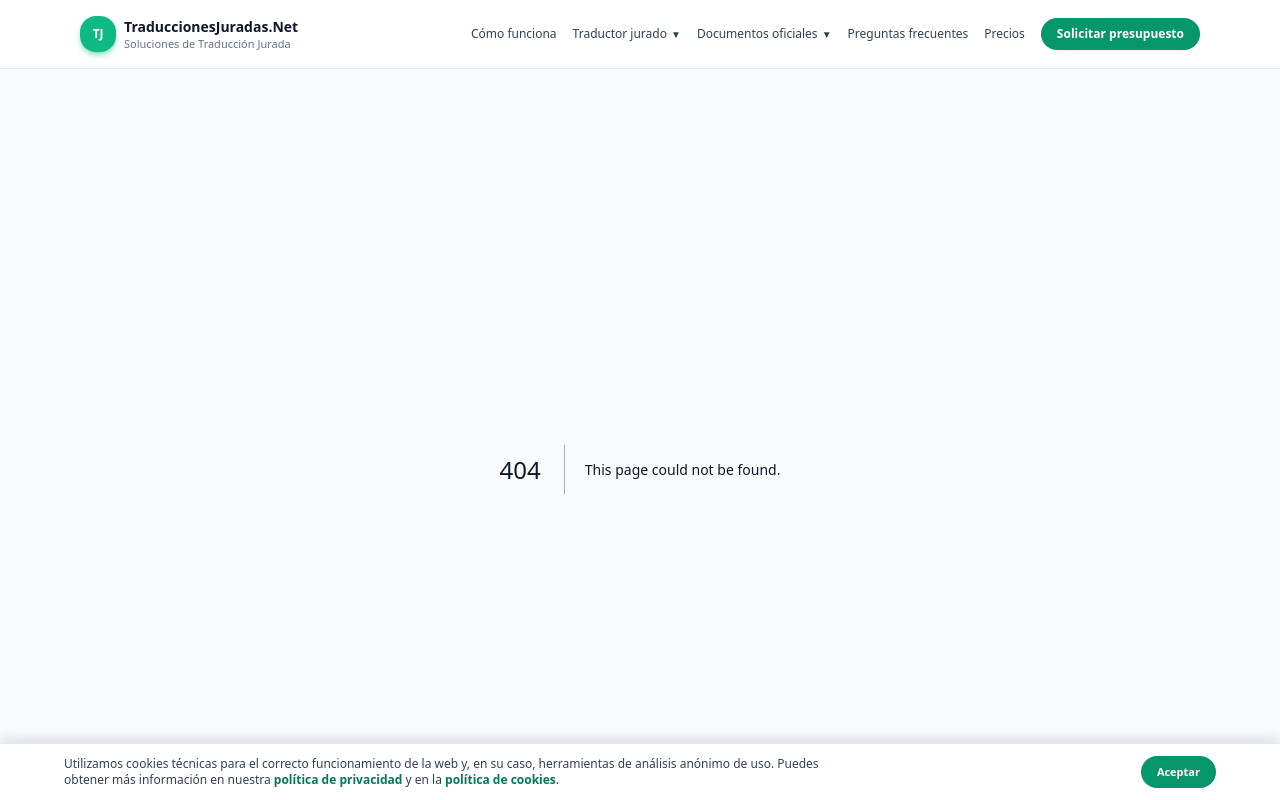
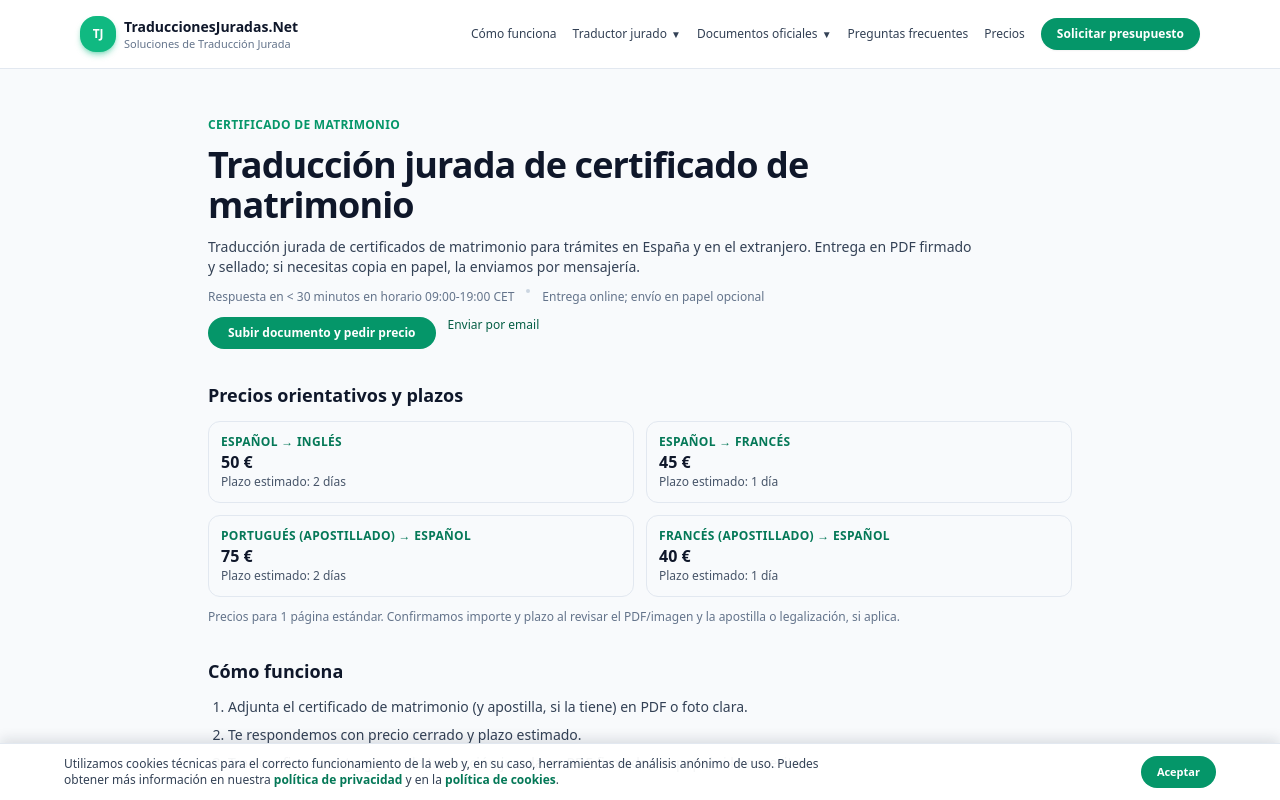
Before and after one commit to juanlatregua/traduccionesjuradas-next, a Next.js app: page /documentos-oficiales/certificado-de-matrimonio in a window 1280 px wide. Before the commit this address had no page. Shown: the top 800 px of the page. Built offline with nearby package versions, Linux system fonts and the light colour scheme.

Commit message:
Landing online con FAQ/breadcrumb y nueva página certificado de matrimonio

```diff
--- /dev/null
+++ b/app/documentos-oficiales/certificado-de-matrimonio/page.tsx
@@ -0,0 +1,107 @@
+import Link from "next/link";
+import type { Metadata } from "next";
+import { SchemaFAQ } from "@/components/SchemaFAQ";
+import { SchemaBreadcrumbs } from "@/components/SchemaBreadcrumbs";
+
+export const metadata: Metadata = {
+  title: "Traducción jurada de certificado de matrimonio | Precio y plazos",
+  description:
+    "Traducción jurada de certificados de matrimonio con entrega en PDF firmado. Precios orientativos y plazos rápidos según idioma. Apostilla incluida si aplica.",
+};
+
+export default function CertificadoMatrimonioPage() {
+  return (
+    <main className="mx-auto max-w-4xl px-4 py-10 lg:py-12 text-sm text-slate-700">
+      <SchemaBreadcrumbs
+        items={[
+          { name: "Inicio", url: "https://traduccionesjuradas.net/" },
+          { name: "Documentos oficiales", url: "https://traduccionesjuradas.net/documentos-oficiales" },
+          { name: "Certificado de matrimonio", url: "https://traduccionesjuradas.net/documentos-oficiales/certificado-de-matrimonio" },
+        ]}
+      />
+      <SchemaFAQ
+        items={[
+          {
+            question: "¿Debo traducir también la apostilla?",
+            answer: "Sí, si el certificado lleva Apostilla de La Haya, debe traducirse junto con el certificado.",
+          },
+          {
+            question: "¿Sirve la traducción jurada en PDF?",
+            answer: "Normalmente sí; si el organismo pide papel, podemos enviarlo por mensajería.",
+          },
+          {
+            question: "¿Plazos orientativos?",
+            answer: "Español→Inglés 2 días, Español→Francés 1 día, Portugués apostillado→Español 2 días, Francés apostillado→Español 1 día.",
+          },
+          {
+            question: "¿Cómo envío el certificado?",
+            answer: "Adjunta PDF o foto clara desde el formulario de presupuesto o envíalo a hola@traduccionesjuradas.net. Revisamos sellos y apostilla antes de confirmar el precio.",
+          },
+        ]}
+      />
+
+      <header className="max-w-3xl space-y-3">
+        <p className="text-xs font-semibold uppercase tracking-wide text-emerald-600">
+          Certificado de matrimonio
+        </p>
+        <h1 className="text-3xl font-bold tracking-tight text-slate-900 sm:text-4xl">
+          Traducción jurada de certificado de matrimonio
+        </h1>
+        <p>
+          Traducción jurada de certificados de matrimonio para trámites en España y en el extranjero. Entrega en PDF firmado y sellado; si necesitas copia en papel, la enviamos por mensajería.
+        </p>
+        <div className="flex flex-wrap gap-3 text-xs text-slate-500">
+          <span>Respuesta en &lt; 30 minutos en horario 09:00-19:00 CET</span>
+          <span className="h-1 w-1 rounded-full bg-slate-300" />
+          <span>Entrega online; envío en papel opcional</span>
+        </div>
+        <div className="mt-3 flex flex-wrap gap-3">
+          <Link
+            href="/presupuesto"
+            className="rounded-2xl bg-emerald-600 px-5 py-2 text-xs font-semibold text-white hover:bg-emerald-700"
+          >
+            Subir documento y pedir precio
+          </Link>
+          <a
+            href="mailto:hola@traduccionesjuradas.net?subject=Certificado%20de%20matrimonio%20-%20Presupuesto"
+            className="text-xs font-medium text-emerald-800 underline-offset-2 hover:underline"
+          >
+            Enviar por email
+          </a>
+        </div>
+      </header>
+
+      <section className="mt-8 space-y-3">
+        <h2 className="text-lg font-semibold text-slate-900">Precios orientativos y plazos</h2>
+        <div className="grid gap-3 sm:grid-cols-2">
+          {[
+            { pair: "Español → Inglés", price: "50 €", plazo: "2 días" },
+            { pair: "Español → Francés", price: "45 €", plazo: "1 día" },
+            { pair: "Portugués (apostillado) → Español", price: "75 €", plazo: "2 días" },
+            { pair: "Francés (apostillado) → Español", price: "40 €", plazo: "1 día" },
+          ].map((item) => (
+            <div key={item.pair} className="rounded-xl border border-slate-200 bg-slate-50 px-3 py-3">
+              <p className="text-xs font-semibold uppercase tracking-wide text-emerald-700">
+                {item.pair}
+              </p>
+              <p className="text-base font-semibold text-slate-900">{item.price}</p>
+              <p className="text-xs text-slate-600">Plazo estimado: {item.plazo}</p>
+            </div>
+          ))}
+        </div>
+        <p className="text-xs text-slate-500">
+          Precios para 1 página estándar. Confirmamos importe y plazo al revisar el PDF/imagen y la apostilla o legalización, si aplica.
+        </p>
+      </section>
+
+      <section className="mt-8 space-y-3">
+        <h2 className="text-lg font-semibold text-slate-900">Cómo funciona</h2>
+        <ol className="list-decimal pl-5 space-y-2">
+          <li>Adjunta el certificado de matrimonio (y apostilla, si la tiene) en PDF o foto clara.</li>
+          <li>Te respondemos con precio cerrado y plazo estimado.</li>
+          <li>Tras confirmar, entregamos la traducción jurada en PDF firmado; en papel si lo necesitas.</li>
+        </ol>
+      </section>
+    </main>
+  );
+}
--- a/app/traduccion-jurada-online/page.tsx
+++ b/app/traduccion-jurada-online/page.tsx
@@ -1,5 +1,7 @@
 import Link from "next/link";
 import type { Metadata } from "next";
+import { SchemaFAQ } from "@/components/SchemaFAQ";
+import { SchemaBreadcrumbs } from "@/components/SchemaBreadcrumbs";
 
 export const metadata: Metadata = {
   title: "Traducción jurada online | PDF firmado en 24-72h",
@@ -18,6 +20,32 @@ const LANG_COMBOS = [
 export default function TraduccionJuradaOnlinePage() {
   return (
     <main className="mx-auto max-w-4xl px-4 py-10 lg:py-12 text-sm text-slate-700">
+      <SchemaBreadcrumbs
+        items={[
+          { name: "Inicio", url: "https://traduccionesjuradas.net/" },
+          { name: "Traducción jurada online", url: "https://traduccionesjuradas.net/traduccion-jurada-online" },
+        ]}
+      />
+      <SchemaFAQ
+        items={[
+          {
+            question: "¿Recibo la traducción jurada en PDF o en papel?",
+            answer: "La entregamos en PDF firmado y sellado; si necesitas papel, podemos enviarlo por mensajería.",
+          },
+          {
+            question: "¿Qué plazos orientativos manejan?",
+            answer: "Según idioma y páginas: 24-72 h. Por ejemplo, inglés 24-48 h, francés 24 h, alemán 48-72 h.",
+          },
+          {
+            question: "¿Puedo enviar foto en lugar de escaneo?",
+            answer: "Sí, siempre que sea nítida y con sellos visibles. Si hace falta, pediremos un escaneo antes de entregar.",
+          },
+          {
+            question: "¿Cómo pago?",
+            answer: "Transferencia, tarjeta, Bizum o PayPal. Para urgentes solemos pedir el pago antes de empezar.",
+          },
+        ]}
+      />
       <header className="max-w-3xl space-y-3">
         <p className="text-xs font-semibold uppercase tracking-wide text-emerald-600">
           Traducción jurada online
```
